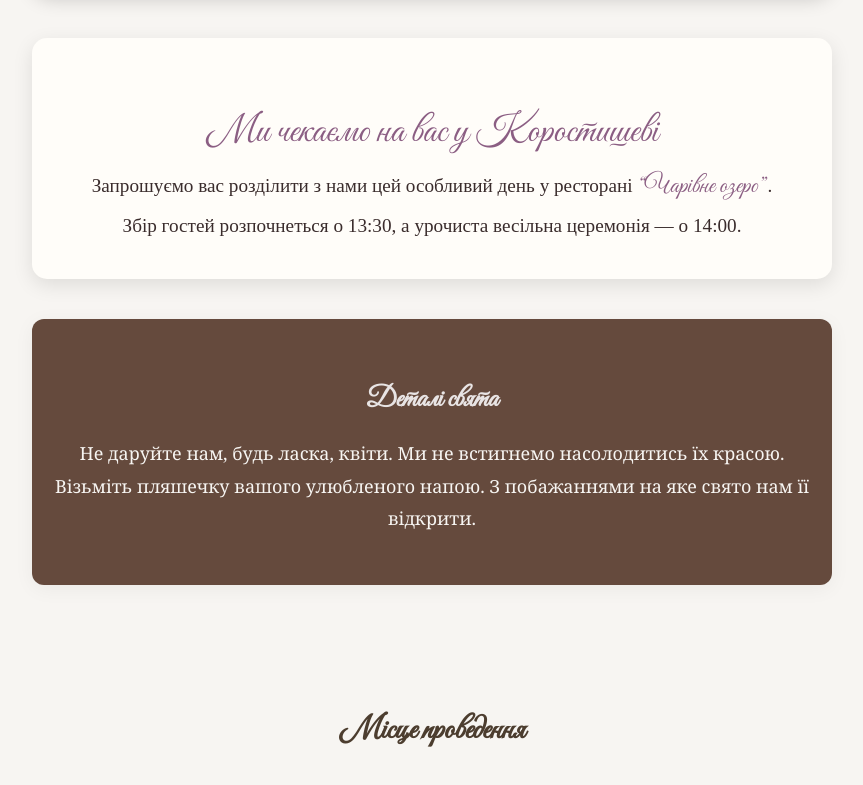
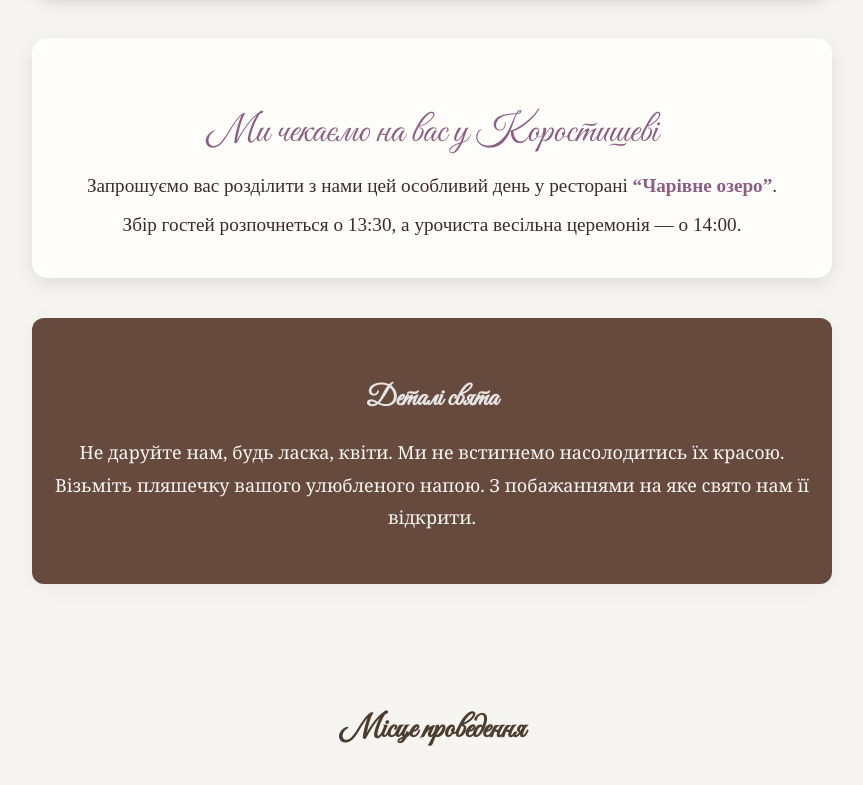
Before and after one commit to KOSTII177/kostia-ivanka, a plain HTML site: page index.html in a window 1280 px wide. Shown: the part 933-1718 px from the top of the page, without its empty margins (208-1071 px from the left). Drawn offline with nearby package versions, Linux system fonts and the light colour scheme; grey boxes are pictures that could not be loaded.

Commit message:
Update index.html

```diff
--- a/index.html
+++ b/index.html
@@ -142,10 +142,11 @@
 }
 
     .restaurant-name {
-  font-family: 'Great Vibes', cursive;
-  font-size: 1.3em;
-  color: #8b5e83;
+  font-weight: 700;       /* жирний */
+  color: #8b5e83;         /* ніжний фіолетовий (можна змінити) */
+  font-family: 'Cormorant Garamond', serif; /* той самий стиль, щоб пасувало */
 }
+
 
 
 
```
